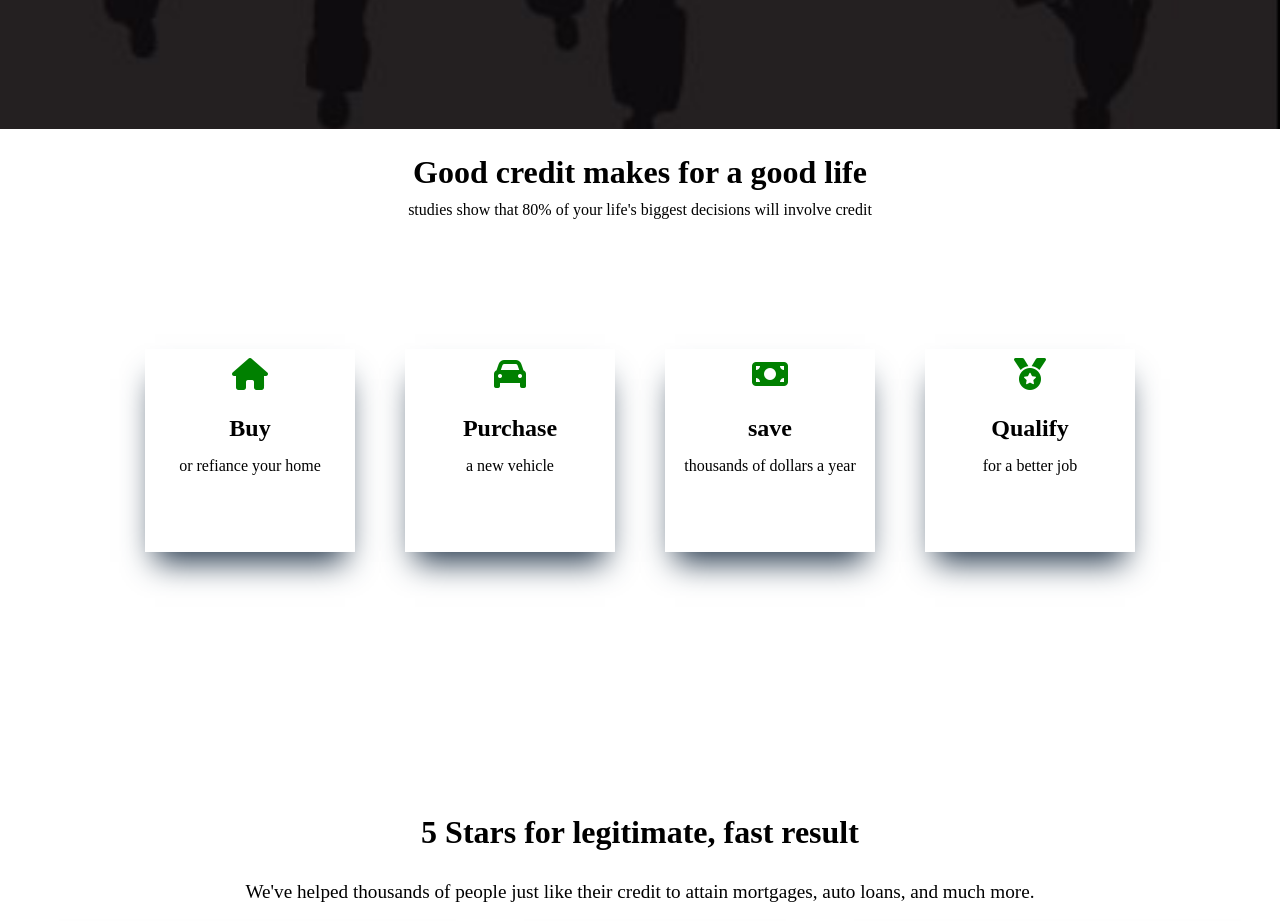
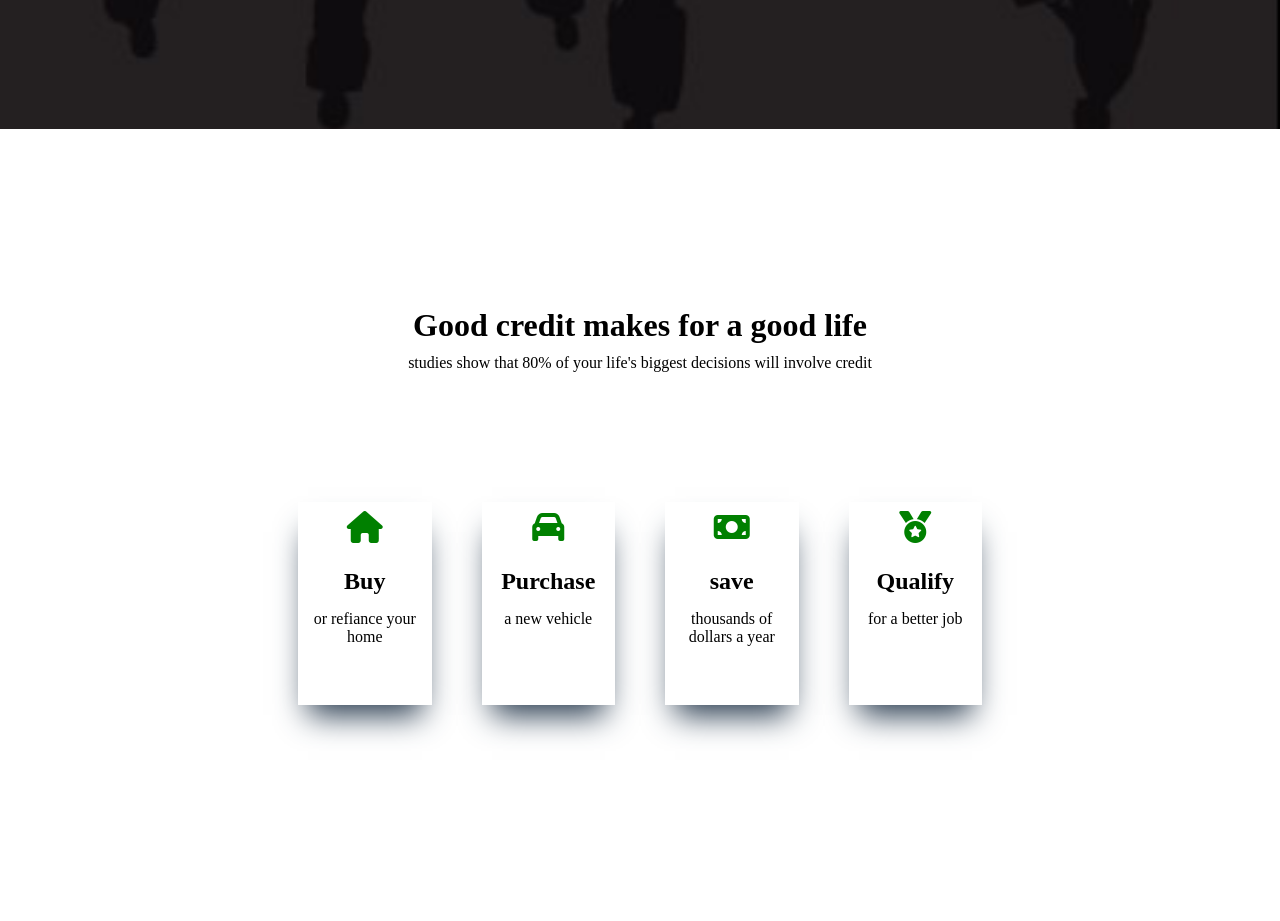
Before and after one commit to SadhwaniMomal/landing-page-part-two, a plain HTML site: page index.html in a window 1280 px wide. Shown: the part 680-1601 px from the top of the page. Drawn offline with Linux system fonts and the light colour scheme.

Commit message:
Update style.css

```diff
--- a/style.css
+++ b/style.css
@@ -65,8 +65,8 @@
   border-radius: 18px;
 }
 .two{
-  margin:10px;
-  padding:5px;
+     margin: 124px;
+    padding: 44px;
 }
 /* section two  css*/
 .two h1 {
```
